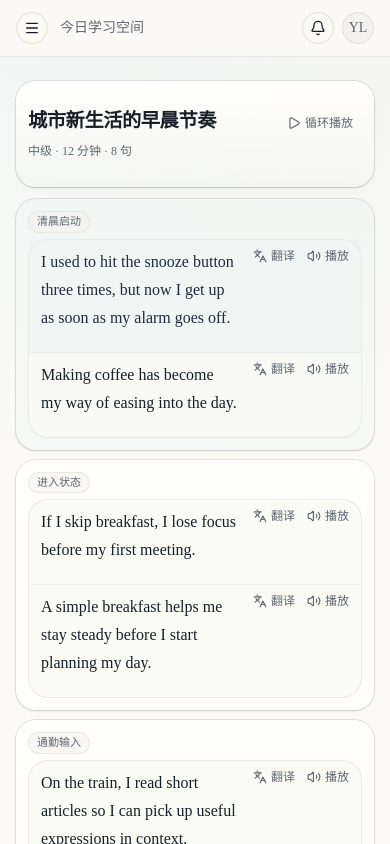
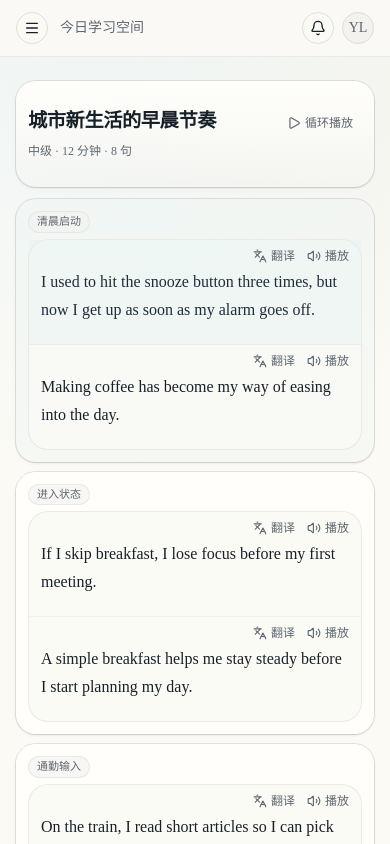
Before and after one commit to xyqbspy/AbandonClaw, a Next.js app: page /lesson/morning-routines in a window 390 px wide. Shown: the top 844 px of the page. Built offline with nearby package versions, Linux system fonts and the light colour scheme.

Commit message:
ui: place mobile sentence actions on a dedicated top row

```diff
--- a/src/features/lesson/components/lesson-reader.tsx
+++ b/src/features/lesson/components/lesson-reader.tsx
@@ -518,11 +518,11 @@ export function LessonReader({ lesson }: { lesson: Lesson }) {
                               sentenceNodeMapRef.current[sentence.id] = node;
                             }}
                             className={cn(
-                              "relative px-3 py-2 transition-colors",
+                              "px-3 py-2 transition-colors",
                               playing ? "bg-primary/10" : selected ? "bg-accent/40" : "hover:bg-muted/40",
                             )}
                           >
-                            <div className="absolute right-3 top-2 flex items-center gap-3">
+                            <div className="mb-1 flex items-center justify-end gap-3">
                               <button
                                 type="button"
                                 className="inline-flex cursor-pointer items-center gap-1 text-xs text-muted-foreground transition-colors hover:text-foreground active:opacity-70"
@@ -553,7 +553,7 @@ export function LessonReader({ lesson }: { lesson: Lesson }) {
                                 console.log("[mobile-tap] sentence-button", { sentenceId: sentence.id });
                                 handleMobileSentenceTap(sentence.id);
                               }}
-                              className="block w-full cursor-pointer pr-28 text-left focus-visible:outline-none"
+                              className="block w-full cursor-pointer text-left focus-visible:outline-none"
                             >
                               <p className={cn("text-[1rem] leading-7 text-foreground", selected && "text-primary")}>
                                 {sentence.text}
```
